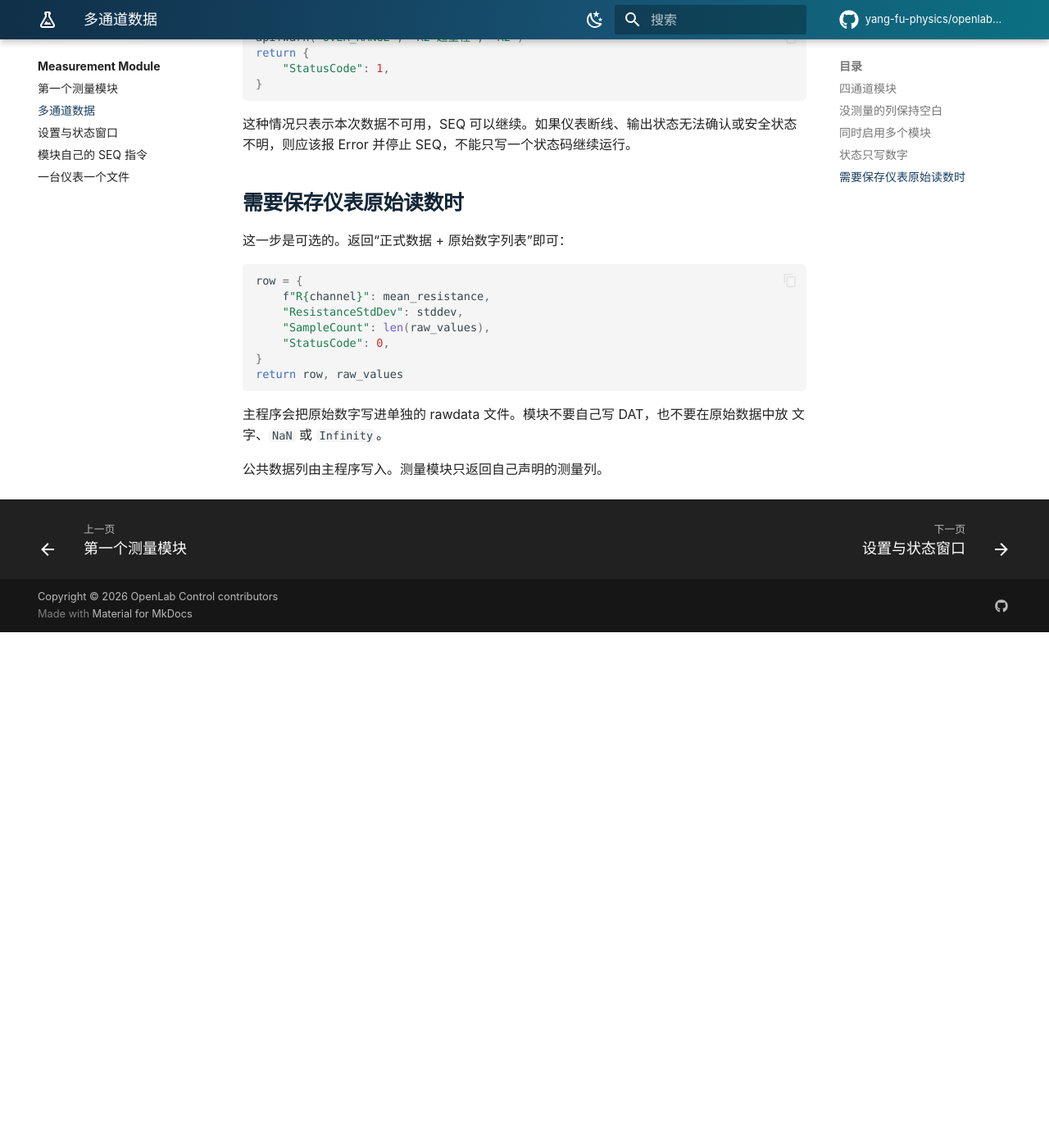
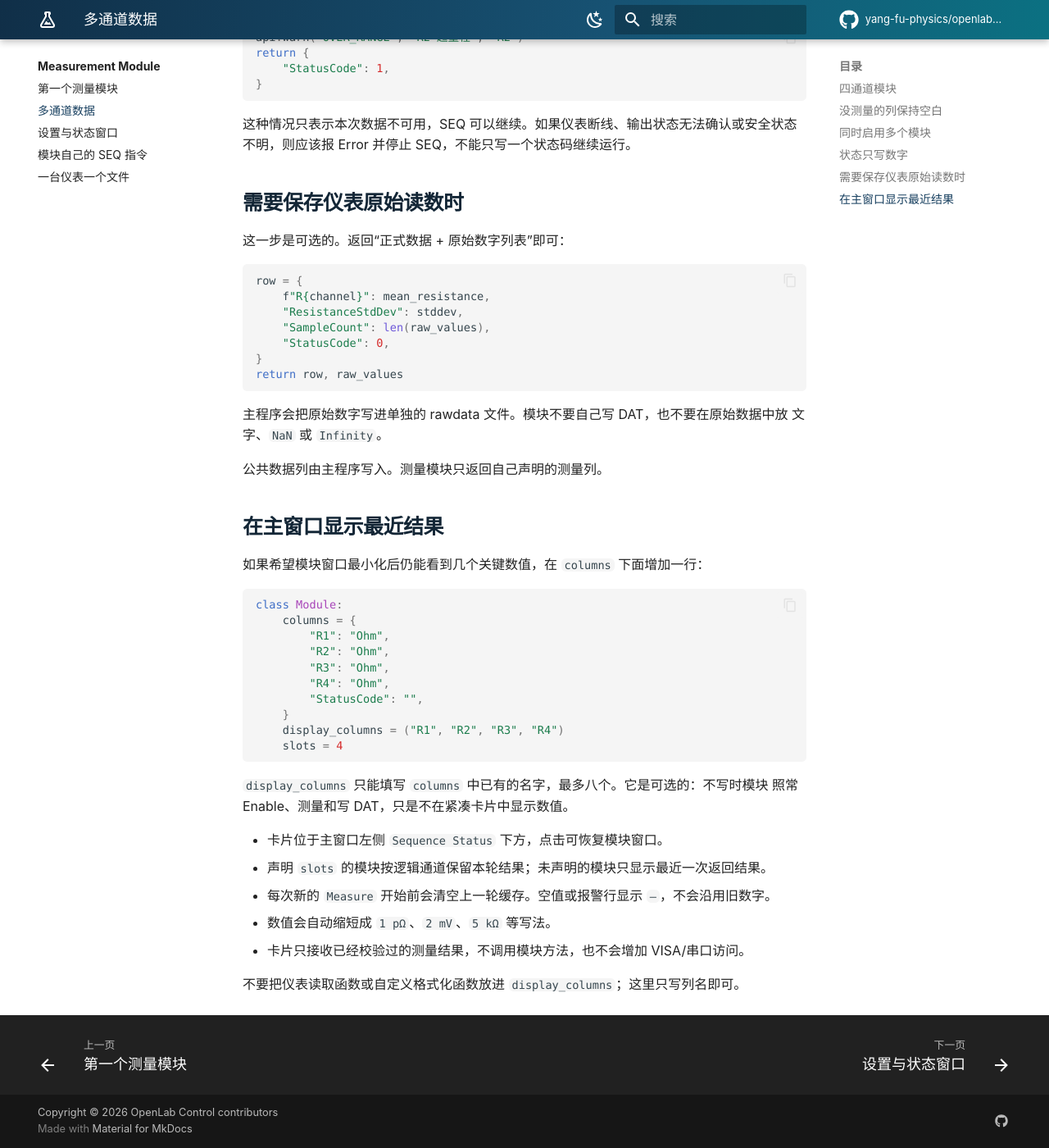
Before and after one commit to yang-fu-physics/openlab-control, an MkDocs documentation site: the page built from docs/development/results-and-slots.md, in a window 1280 px wide and 1400 px high, scrolled down 1893 px. Shown: the whole window at 82% size. Built offline with MkDocs 1.6.1 and Material for MkDocs 9.7.7, drawn with Linux system fonts in a browser that asks for light colours; comment, search, counter and statistics services are not loaded; before the commit the page ends 2664 px from its top, so only the background shows below that.

Commit message:
docs: explain compact module results

````diff
--- a/docs/OPERATIONS.md
+++ b/docs/OPERATIONS.md
@@ -85,7 +85,8 @@ Manager 手动启用。无界面模式不会弹信任确认：模块必须已经
 
 ## 主窗口
 
-- 左侧 `Sequence Control`：数据文件、当前 SEQ、运行状态和 Run/Pause/Stop。
+- 左侧 `Sequence Control`：数据文件、当前 SEQ、运行状态、Enabled 模块监视卡和
+  Run/Pause/Stop。
 - 中央：浮动 SEQ 和 Data Browser 窗口。
 - 右侧 `Sequence Command Bar`：双击命令后设置参数并插入。
 - 底部 `Device Status`：Temperature、Magnetic Field、`2nd Stage` 等控制/Monitor；不再显示测量 Transport 块。
@@ -117,7 +118,14 @@ Manager 手动启用。无界面模式不会弹信任确认：模块必须已经
 直接以模块显示名称命名的顶层组。模块尚未 Enable 时不预先显示；Disable、初始化失败或
 worker 通信失效后立即移除，不会留下一个无法执行的菜单项。
 
-模块窗口是独立浮动 Windows 窗口：可移动、最小化，保持在主窗口之前但不全局置顶；用户不能用关闭按钮/Alt+F4 关闭。双击管理器中的 Enabled 模块可把窗口带到前面。
+模块窗口是独立浮动 Windows 窗口：可移动、最小化，保持在主窗口之前但不全局置顶；
+用户不能用关闭按钮/Alt+F4 关闭。双击管理器中的 Enabled 模块，或点击主窗口左侧的
+模块卡片，都可把窗口带到前面。
+
+每个 Enabled 模块在 `Sequence Status` 下方有一张紧凑卡片。它显示 Enabled/Measuring、
+最小化状态和活动 Warning/Error；模块若选择了结果列，还会显示最近通道值。新一轮
+`Measure` 会先清空旧值，空值显示 `—`。这些内容来自已经返回的测量结果，不会额外访问
+仪表。模块较多时只出现纵向滚动条，Run/Pause/Stop 始终留在左栏底部。
 
 ### Settings 与 Status
 
--- a/docs/development/results-and-slots.md
+++ b/docs/development/results-and-slots.md
@@ -95,3 +95,31 @@ return row, raw_values
 文字、`NaN` 或 `Infinity`。
 
 公共数据列由主程序写入。测量模块只返回自己声明的测量列。
+
+## 在主窗口显示最近结果
+
+如果希望模块窗口最小化后仍能看到几个关键数值，在 `columns` 下面增加一行：
+
+```python
+class Module:
+    columns = {
+        "R1": "Ohm",
+        "R2": "Ohm",
+        "R3": "Ohm",
+        "R4": "Ohm",
+        "StatusCode": "",
+    }
+    display_columns = ("R1", "R2", "R3", "R4")
+    slots = 4
+```
+
+`display_columns` 只能填写 `columns` 中已有的名字，最多八个。它是可选的：不写时模块
+照常 Enable、测量和写 DAT，只是不在紧凑卡片中显示数值。
+
+- 卡片位于主窗口左侧 `Sequence Status` 下方，点击可恢复模块窗口。
+- 声明 `slots` 的模块按逻辑通道保留本轮结果；未声明的模块只显示最近一次返回结果。
+- 每次新的 `Measure` 开始前会清空上一轮缓存。空值或报警行显示 `—`，不会沿用旧数字。
+- 数值会自动缩短成 `1 pΩ`、`2 mV`、`5 kΩ` 等写法。
+- 卡片只接收已经校验过的测量结果，不调用模块方法，也不会增加 VISA/串口访问。
+
+不要把仪表读取函数或自定义格式化函数放进 `display_columns`；这里只写列名即可。
````
Also changed, not shown: CHANGELOG.md (+5 -0 lines), README.md (+7 -2 lines), docs/PLUGIN_DEVELOPMENT.md (+5 -0 lines), docs/development/first-module.md (+6 -0 lines), docs/index.md (+4 -2 lines), plugin_templates/measurement-modules-repository/README.md (+4 -2 lines).
